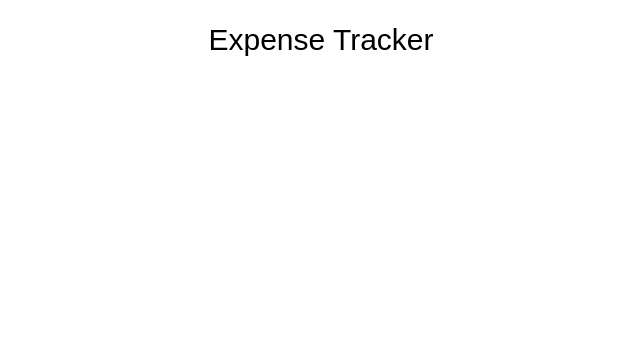
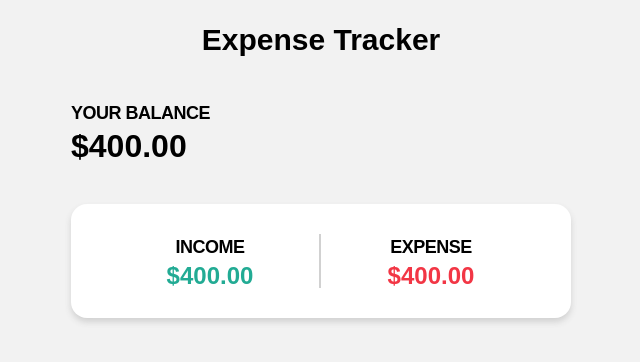
Before and after one commit to VladislavDesu/ExpenseTracker, a React (Create React App) app: page / in a window 1280 px wide. Shown: the top 362 px of the page, without its empty margins (319-959 px from the left). Built offline with nearby package versions, Linux system fonts and the light colour scheme.

Commit message:
create balance

```diff
--- a/src/App.tsx
+++ b/src/App.tsx
@@ -2,12 +2,14 @@ import React from "react";
 import "@styles/global.scss";
 import Container from "@components/container/Container";
 import Header from "@components/header/Header";
+import Balance from "@components/balance/Balance";
 
 const App: React.FC = () => {
     return (
         <div className="App">
             <Container>
                 <Header/>
+                <Balance/>
             </Container>
         </div>
     );
--- a/src/assets/styles/base/_common.scss
+++ b/src/assets/styles/base/_common.scss
@@ -84,7 +84,7 @@ body {
   font-family: $ff-base;
   color: $black;
   font-style: $fs-base;
-  background-color: $white;
+  background-color: $gray;
   scroll-behavior: smooth;
 }
 
--- a/src/assets/styles/helpers/_variables.scss
+++ b/src/assets/styles/helpers/_variables.scss
@@ -5,6 +5,10 @@
 // COLOR
 $white: #ffffff;
 $black: #000000;
+$gray: #f2f2f2;
+$gray-100: #d1d1d1;
+$plus: #22ab94;
+$minus: #f23645;
 
 // FONT
 $ff-base: "Arial", sans-serif;
--- /dev/null
+++ b/src/components/balance/Balance.module.scss
@@ -0,0 +1,68 @@
+@import "src/assets/styles/helpers/utils";
+
+.balance {
+  padding: 40px 0 0;
+}
+
+.title {
+  margin: 0 0 4px;
+  font-weight: 600;
+  font-size: 18px;
+  line-height: 26px;
+  text-transform: uppercase;
+  letter-spacing: -0.5px;
+}
+
+.count {
+  font-weight: 600;
+  font-size: 32px;
+  line-height: 1;
+
+  &_small {
+    font-weight: 600;
+    font-size: 24px;
+    line-height: 1;
+  }
+
+  &_plus {
+    color: $plus;
+  }
+
+  &_minus {
+    color: $minus;
+  }
+}
+
+.top {
+  margin: 0 0 40px;
+}
+
+.list {
+  display: flex;
+  align-items: center;
+  justify-content: space-between;
+  padding: 30px;
+  background-color: $white;
+  border-radius: 16px;
+  box-shadow: 0 4px 6px 0 $gray-100;
+
+  &_title {
+
+  }
+
+  &_count {
+
+  }
+
+  > * {
+    display: flex;
+    align-items: center;
+    flex-direction: column;
+    text-align: center;
+    width: 50%;
+
+    &:not(:last-child) {
+      border-right: 2px solid $gray-100;
+    }
+  }
+}
--- /dev/null
+++ b/src/components/balance/Balance.tsx
@@ -0,0 +1,27 @@
+import React, {FC} from "react";
+import cl from "./Balance.module.scss";
+
+const Balance: FC = () => {
+    return (
+        <div className={cl.balance}>
+            <div className={cl.top}>
+                <h2 className={cl.title}>Your balance</h2>
+                <span className={cl.count}>$400.00</span>
+            </div>
+
+            <ul className={cl.list}>
+                <li>
+                    <span className={cl.title}>Income</span>
+                    <span className={[cl.count_small, cl.count_plus].join(" ")}>$400.00</span>
+                </li>
+
+                <li>
+                    <span className={cl.title}>Expense</span>
+                    <span className={[cl.count_small, cl.count_minus].join(" ")}>$400.00</span>
+                </li>
+            </ul>
+        </div>
+    );
+};
+
+export default Balance;
--- a/src/components/container/Container.tsx
+++ b/src/components/container/Container.tsx
@@ -1,5 +1,5 @@
 import React, {FC} from "react";
-import cl from "./container.module.scss";
+import cl from "./Container.module.scss";
 
 interface ContainerProps {
     children: React.ReactNode,
--- a/src/components/header/header.module.scss
+++ b/src/components/header/Header.module.scss
@@ -4,6 +4,7 @@
 }
 
 .title {
+  font-weight: 600;
   font-size: 30px;
   line-height: 40px;
 }
--- a/src/components/header/Header.tsx
+++ b/src/components/header/Header.tsx
@@ -1,5 +1,5 @@
 import React, {FC} from "react";
-import cl from "./header.module.scss"
+import cl from "./Header.module.scss"
 
 const Header: FC = () => {
     return (
```
Also changed, not shown: src/components/container/Container.module.scss (renamed from src/components/container/container.module.scss).
